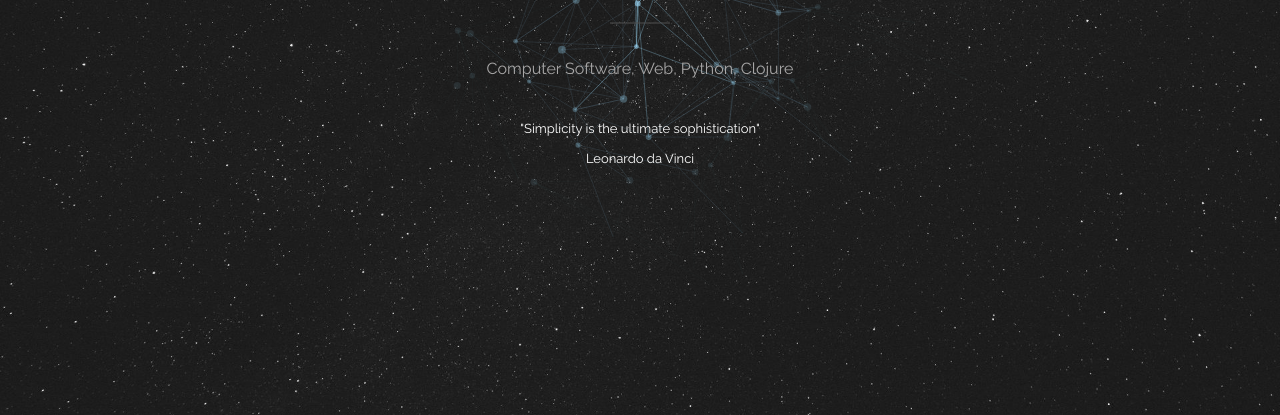
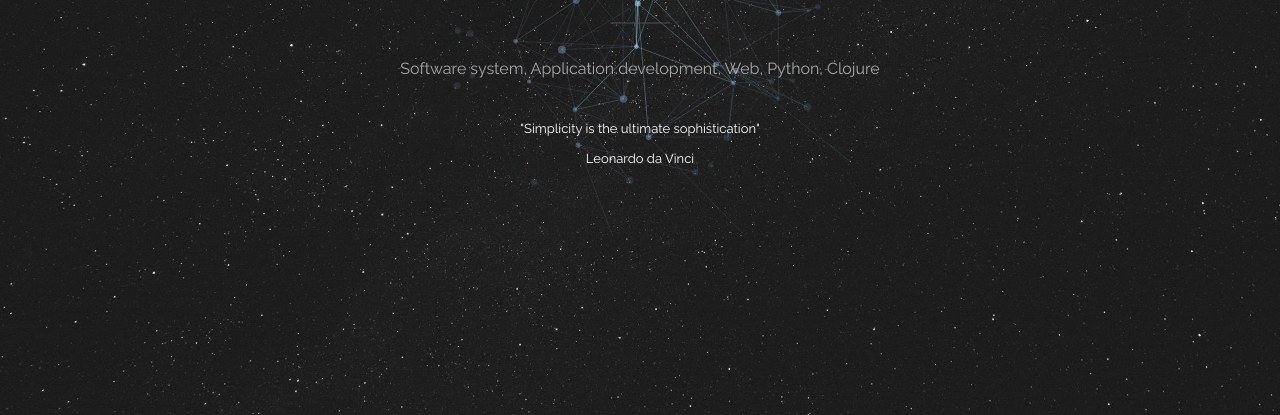
Before and after one commit to SystemDef/systemdef.github.io, a plain HTML site: page index.html in a window 1280 px wide. Shown: the part 387-802 px from the top of the page. Drawn offline with Linux system fonts and the light colour scheme; animation ran at ten frames a second.

Commit message:
Added content

```diff
--- a/index.html
+++ b/index.html
@@ -88,7 +88,7 @@
 				&nbsp;</div>
 			<!-- Tagline -->
 			<h4 class="gray1 normal f-normal">
-				<b>Computer Software, Web, Python, Clojure</b></h4>
+				<b>Software system, Application development, Web, Python, Clojure</b></h4>
 			<h4 class="normal white f-small">
 				&nbsp;</h4>
 			<h4 class="normal white f-small">
```
